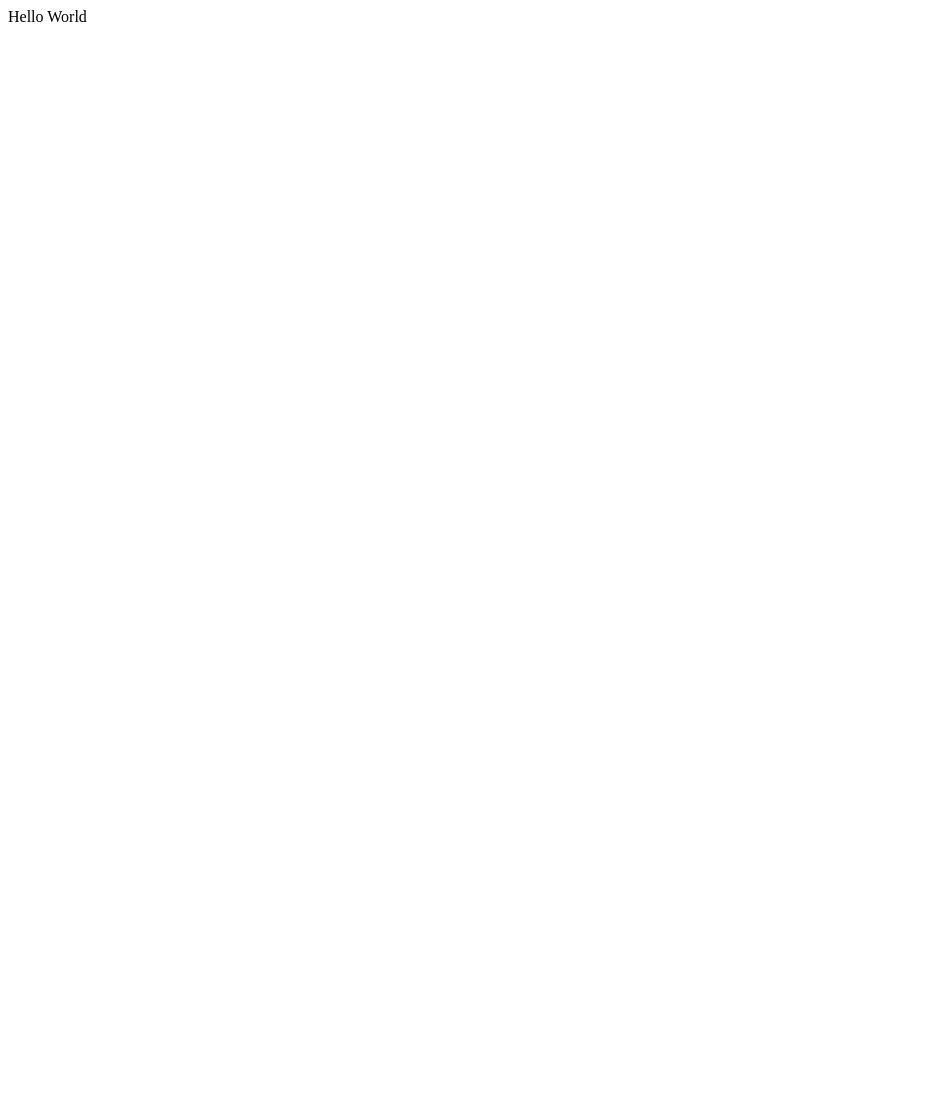
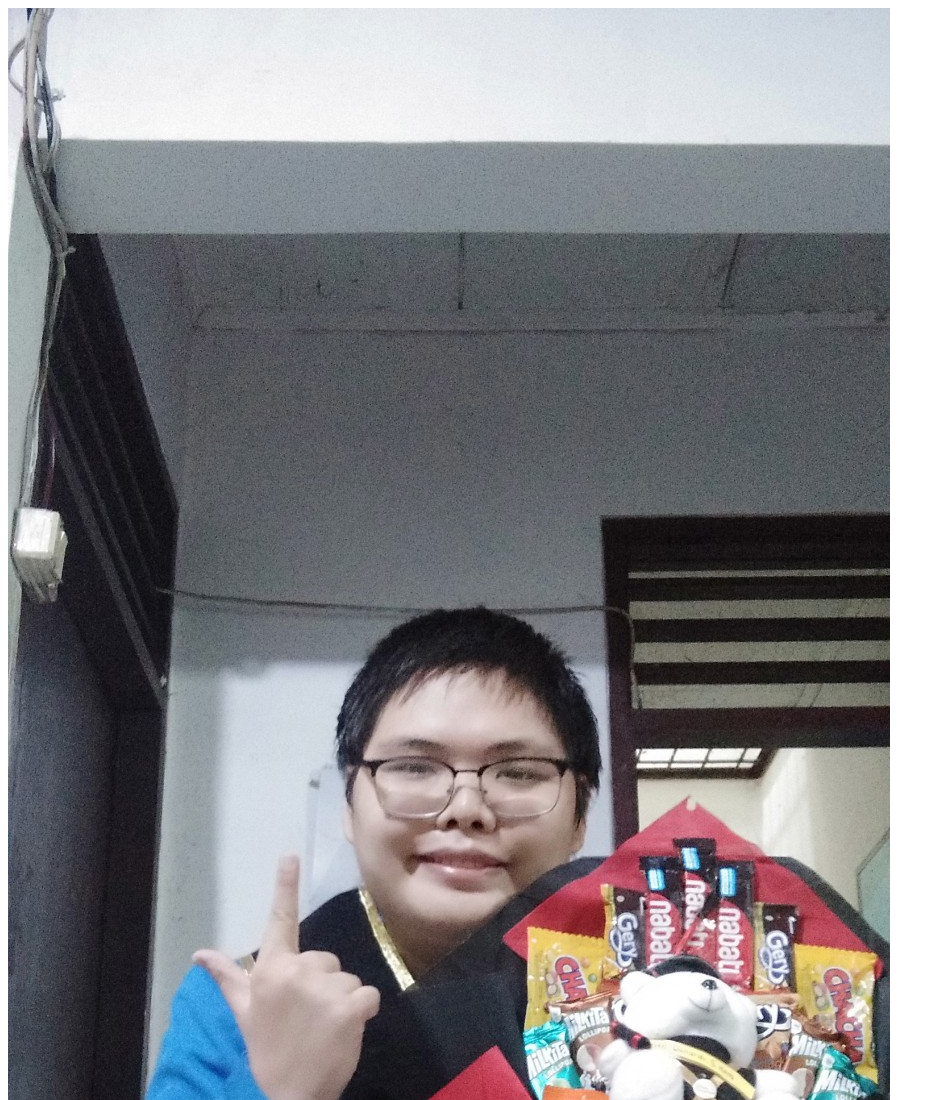
Before and after one commit to Steven412016012/my-repo-from-remote, a plain HTML site: page index.html in a window 1280 px wide. Shown: the top 1100 px of the page, without its empty margins (0-945 px from the left). Before the commit the page ends 800 px from the top, so only its background shows below. Drawn offline with Linux system fonts and the light colour scheme.

Commit message:
Changed Hello world with img and h2 to display simple profile data. Image file added in the folder images and used as resource in the img element in index.html file

```diff
--- a/index.html
+++ b/index.html
@@ -4,7 +4,10 @@
   </head>
 
   <body>
-      Hello World
+    <div>
+        <img src="images/stevenwunardi.jpg" alt="profile image" />
+        <h2>Steven Wunardi</h2>
+     </div>
   </body>
 
 </html>
```
Also changed, not shown: images/stevenwunardi.jpg (added).
